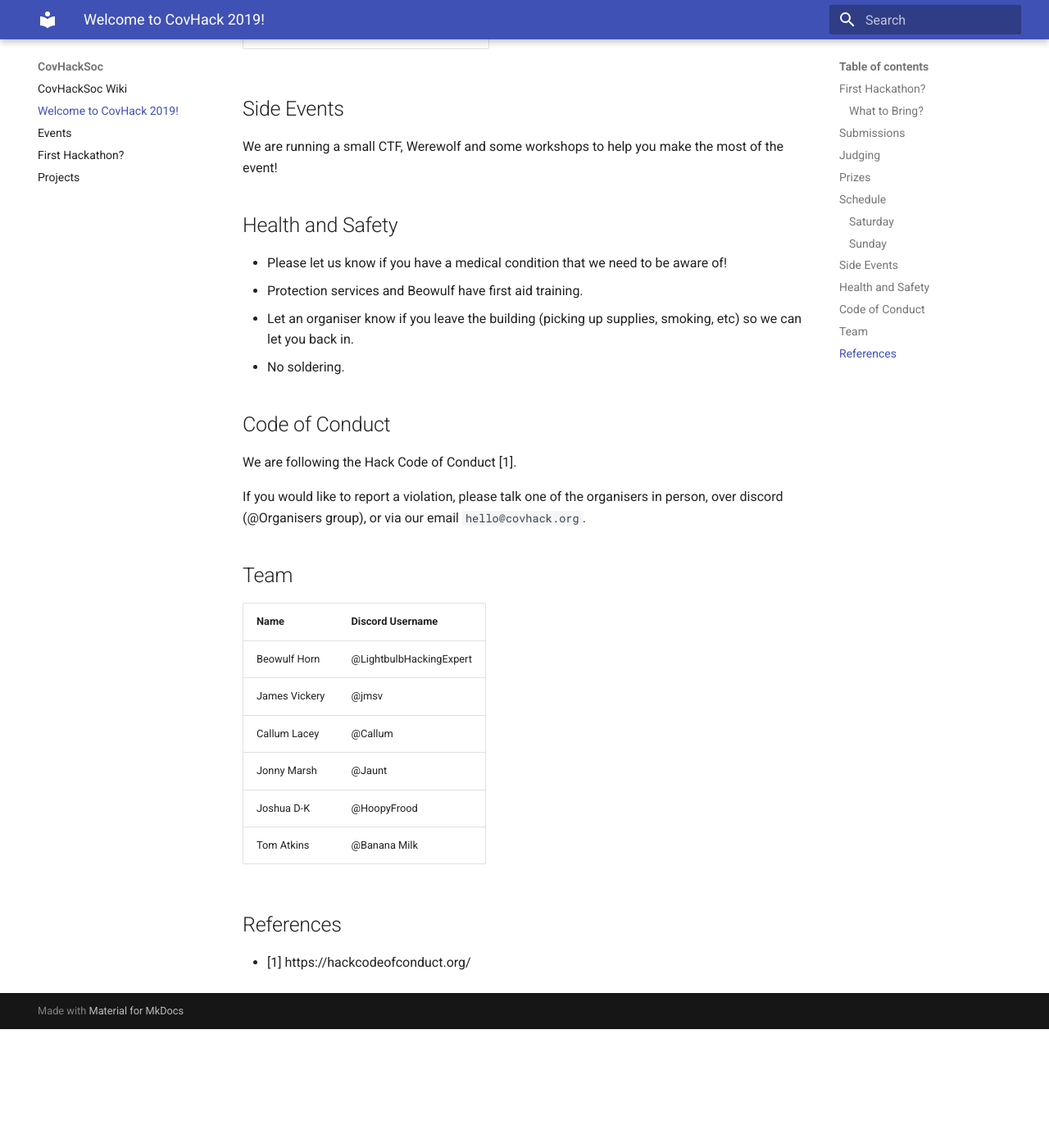
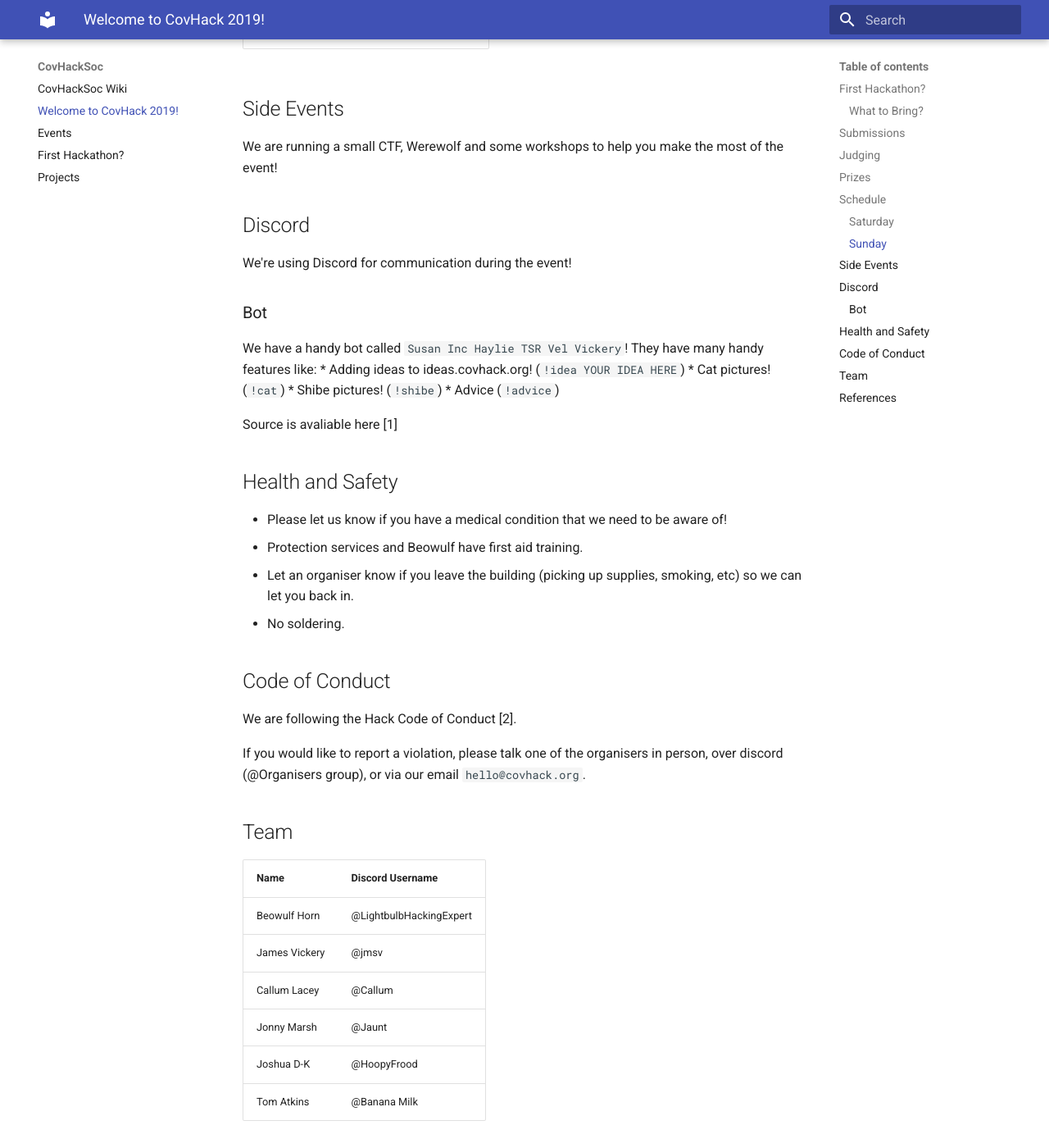
Before and after one commit to CovHackSoc/wiki.covhack.org, an MkDocs documentation site: the page built from docs/covhack2019.md, in a window 1280 px wide and 1400 px high, scrolled down 1794 px. Shown: the whole window at 82% size. Built offline with MkDocs 1.6.1 and Material for MkDocs 9.7.7, drawn with Linux system fonts in a browser that asks for light colours; before the commit the page ends 3049 px from its top, so only the background shows below that; some of the changed text lies outside the part shown.

Commit message:
Adding information on the discord bot!

```diff
--- a/docs/covhack2019.md
+++ b/docs/covhack2019.md
@@ -52,6 +52,21 @@ Time  | Activity
 
 We are running a small CTF, Werewolf and some workshops to help you make the most of the event!
 
+
+## Discord
+
+We're using Discord for communication during the event!
+
+### Bot
+
+We have a handy bot called `Susan Inc Haylie TSR Vel Vickery`! They have many handy features like:
+* Adding ideas to ideas.covhack.org! (`!idea YOUR IDEA HERE`)
+* Cat pictures! (`!cat`)
+* Shibe pictures! (`!shibe`)
+* Advice (`!advice`)
+
+Source is avaliable here [1]
+
 ## Health and Safety
 
 * Please let us know if you have a medical condition that we need to be aware of!
@@ -61,7 +76,7 @@ We are running a small CTF, Werewolf and some workshops to help you make the mos
 
 ## Code of Conduct
 
-We are following the Hack Code of Conduct [1].
+We are following the Hack Code of Conduct [2].
 
 If you would like to report a violation, please talk one of the organisers in person, over discord
 (@Organisers group), or via our email `hello@covhack.org`.
@@ -79,4 +94,5 @@ Tom Atkins    | @Banana Milk
 
 ## References
 
-* [1] https://hackcodeofconduct.org/
+* [1] https://github.com/CovHackSoc/IdeaBot
+* [2] https://hackcodeofconduct.org/
```
